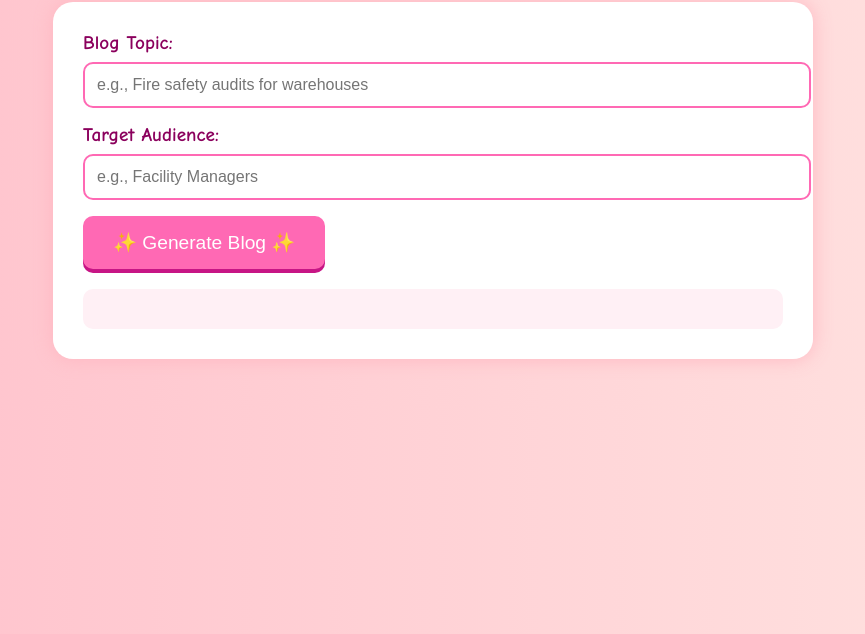
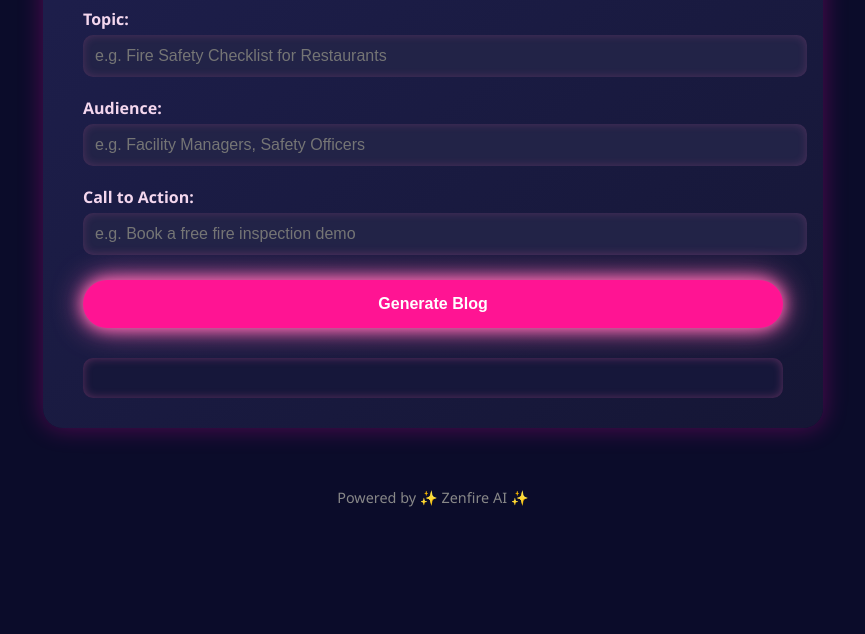
Before and after one commit to sayeriroy/blog-gen, a plain HTML site: page index.html in a window 1280 px wide. Shown: the part 166-800 px from the top of the page, without its empty margins (207-1072 px from the left). Drawn offline with Linux system fonts and the light colour scheme.

Commit message:
Update index.html

```diff
--- a/index.html
+++ b/index.html
@@ -6,106 +6,148 @@
   <title>Barbie Blog Generator ✨</title>
   <style>
     body {
-      background: linear-gradient(to right, #ffc0cb, #ffe4e1);
-      font-family: 'Comic Sans MS', cursive, sans-serif;
-      padding: 40px;
-      color: #8b005d;
-    }
-
-    h1 {
-      text-align: center;
-      font-size: 3em;
-      text-shadow: 1px 1px 3px #ff69b4;
+      background: #0b0c2a;
+      color: #fdfdff;
+      font-family: 'Segoe UI', sans-serif;
+      margin: 0;
+      padding: 0;
     }
 
     .container {
       max-width: 700px;
-      margin: 0 auto;
-      background: white;
-      padding: 30px;
+      margin: 60px auto;
+      background: linear-gradient(145deg, #1e1f4d, #151635);
+      box-shadow: 0 0 25px rgba(255, 0, 179, 0.3);
       border-radius: 20px;
-      box-shadow: 0 0 20px #ffb6c1;
+      padding: 30px 40px;
+    }
+
+    h1 {
+      font-size: 2rem;
+      color: #ff69b4;
+      text-align: center;
+      margin-bottom: 20px;
+      text-shadow: 0 0 8px #ffb6c1;
     }
 
     label {
+      display: block;
+      margin-top: 20px;
       font-weight: bold;
-      font-size: 1.2em;
+      color: #f4d7ee;
     }
 
     input, textarea {
       width: 100%;
+      margin-top: 5px;
       padding: 12px;
-      margin-top: 8px;
-      margin-bottom: 16px;
+      background: #222347;
+      color: white;
+      border: none;
       border-radius: 10px;
-      border: 2px solid #ff69b4;
-      font-size: 1em;
+      font-size: 1rem;
+      box-shadow: inset 0 0 10px rgba(255, 105, 180, 0.2);
     }
 
     button {
-      background: #ff69b4;
+      background: #ff1493;
       color: white;
+      padding: 15px 25px;
       border: none;
-      padding: 15px 30px;
-      font-size: 1.2em;
-      border-radius: 10px;
+      border-radius: 30px;
+      font-size: 1rem;
+      font-weight: bold;
+      margin-top: 25px;
+      width: 100%;
       cursor: pointer;
-      box-shadow: 0 4px #c71585;
+      box-shadow: 0 0 15px #ff69b4, 0 0 30px #ff69b4;
+      transition: transform 0.2s ease, box-shadow 0.3s ease;
     }
 
     button:hover {
-      background: #ff1493;
+      transform: scale(1.05);
+      box-shadow: 0 0 30px #ff69b4, 0 0 60px #ff1493;
     }
 
-    #blogOutput {
+    .output {
+      margin-top: 30px;
+      padding: 20px;
+      background: #16173a;
+      border-radius: 10px;
+      box-shadow: inset 0 0 10px rgba(255, 105, 180, 0.3);
       white-space: pre-wrap;
-      margin-top: 20px;
-      background: #fff0f5;
-      padding: 20px;
-      border-radius: 10px;
+    }
+
+    .footer {
+      text-align: center;
+      margin-top: 40px;
+      font-size: 0.9rem;
+      color: #888;
     }
   </style>
 </head>
 <body>
-  <h1>💅 Barbie Blog Generator 💅</h1>
   <div class="container">
-    <label for="topic">Blog Topic:</label>
-    <input type="text" id="topic" placeholder="e.g., Fire safety audits for warehouses"/>
+    <h1>✨ Barbie Blog Generator ✨</h1>
 
-    <label for="audience">Target Audience:</label>
-    <input type="text" id="audience" placeholder="e.g., Facility Managers"/>
+    <label for="topic">Topic:</label>
+    <input type="text" id="topic" placeholder="e.g. Fire Safety Checklist for Restaurants" />
 
-    <button onclick="generateBlog()">✨ Generate Blog ✨</button>
+    <label for="audience">Audience:</label>
+    <input type="text" id="audience" placeholder="e.g. Facility Managers, Safety Officers" />
 
-    <div id="blogOutput"></div>
+    <label for="cta">Call to Action:</label>
+    <input type="text" id="cta" placeholder="e.g. Book a free fire inspection demo" />
+
+    <button onclick="generateBlog()">Generate Blog</button>
+
+    <div id="output" class="output"></div>
+  </div>
+
+  <div class="footer">
+    Powered by ✨ Zenfire AI ✨
   </div>
 
   <script>
     async function generateBlog() {
       const topic = document.getElementById('topic').value;
       const audience = document.getElementById('audience').value;
-      const outputDiv = document.getElementById('blogOutput');
+      const cta = document.getElementById('cta').value;
+      const output = document.getElementById('output');
+      output.innerHTML = 'Generating your Barbie-style blog... 💅';
 
-      outputDiv.innerHTML = 'Generating blog... 💻📝';
+      const fullPrompt = `
+You are Zenfire AI, a world-class blog writer for a fire inspection SaaS.
+Generate a 3000-word blog post that's modern, deeply insightful, and built to convert MQLs.
+Tone: authoritative but not arrogant, urgent but not alarmist, modern and slightly disruptive.
+Audience: ${audience}.
+Topic: ${topic}.
+End with a strong CTA: ${cta}.
+Make the blog feel like it was written by a human — with flow, emotions, and depth.
+Never mention it's AI-generated.
+      `;
 
       try {
-        const response = await fetch('https://script.google.com/macros/s/AKfycbxejXfdryorCE0-Qm7kk6JxHAXopvnbnr6g5Zuj0ElPkUJF89Ohkci1ykJ70aJBbCt3/exec', {
-          method: 'POST',
+        const res = await fetch("https://openrouter.ai/api/v1/chat/completions", {
+          method: "POST",
           headers: {
-            'Content-Type': 'application/json'
+            "Authorization": "Bearer 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",  // Replace with your OpenRouter key
+            "Content-Type": "application/json"
           },
-          body: JSON.stringify({ topic, audience })
+          body: JSON.stringify({
+            model: "groq/llama3-70b-8192",
+            messages: [
+              { role: "system", content: "You are a highly skilled B2B SaaS blog writer." },
+              { role: "user", content: fullPrompt }
+            ]
+          })
         });
 
-        const data = await response.json();
-
-        if (data.blog) {
-          outputDiv.innerHTML = `<h3>✨ AI Blog Output ✨</h3><p>${data.blog.replace(/\n/g, '<br/>')}</p>`;
-        } else {
-          outputDiv.innerHTML = `<p>❌ Error: ${data.error || "No blog returned"}</p>`;
-        }
+        const data = await res.json();
+        const blog = data.choices[0].message.content;
+        output.innerText = blog;
       } catch (err) {
-        outputDiv.innerHTML = `<p>❌ Failed to fetch blog. CORS or network issue.</p>`;
+        output.innerText = "Oops! Something went wrong. Please check your API key or internet connection.";
         console.error(err);
       }
     }
```
